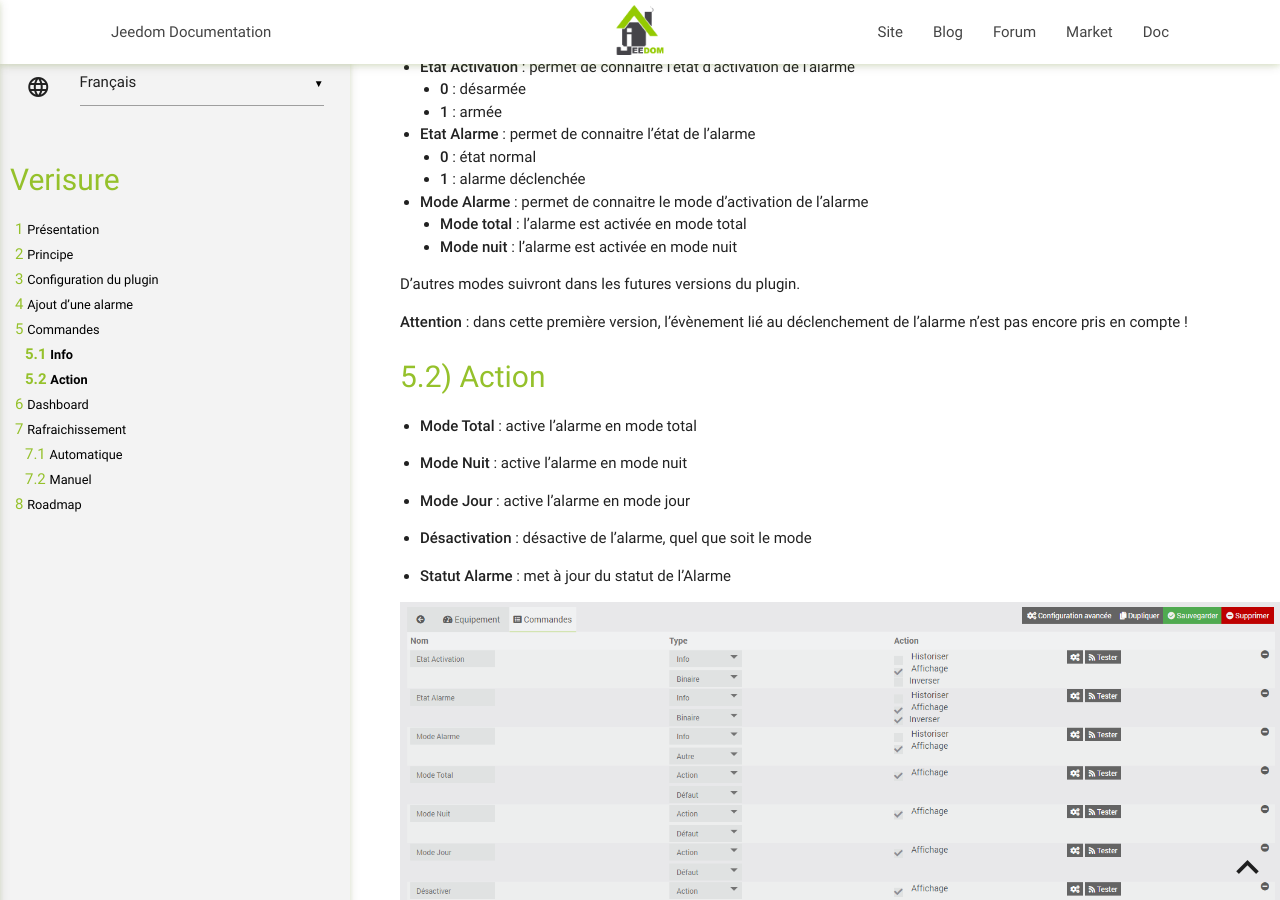
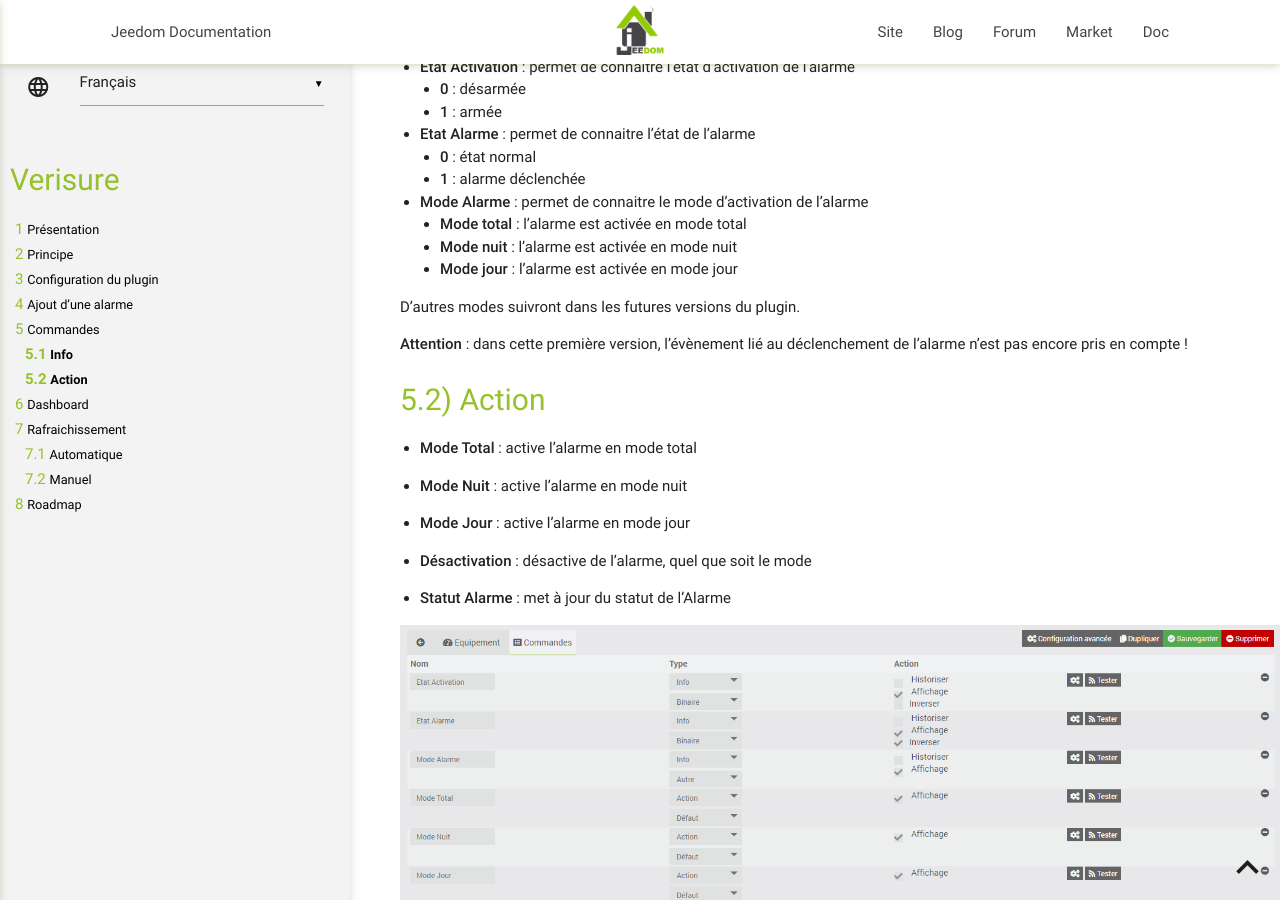
Before and after one commit to Xav-74/verisure, a Jekyll site: the page built from docs/fr_FR/index.md, in a window 1280 px wide and 900 px high, scrolled down 3523 px. Built offline with Jekyll 4.4.1, drawn with Linux system fonts in a browser that asks for light colours; our own code applies the rules of GitHub Pages for plain Markdown files.

Commit message:
Update index.md

```diff
--- a/docs/fr_FR/index.md
+++ b/docs/fr_FR/index.md
@@ -96,6 +96,7 @@ Il existe actuellement plusieurs commandes qui sont décrites ci-dessous.
 -   **Mode Alarme** : permet de connaitre le mode d'activation de l'alarme
 	- **Mode total** : l'alarme est activée en mode total
 	- **Mode nuit** : l'alarme est activée en mode nuit
+	- **Mode jour** : l'alarme est activée en mode jour
 
 D'autres modes suivront dans les futures versions du plugin.
 
```
